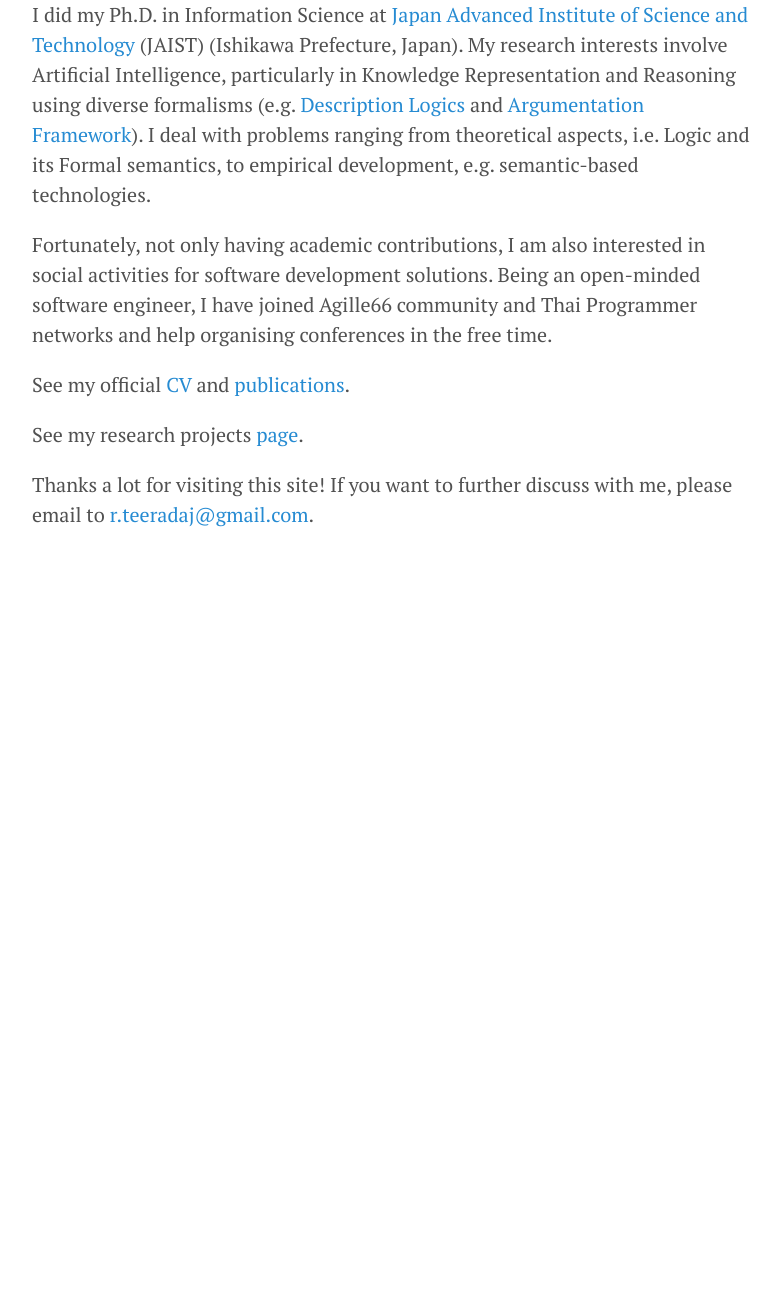
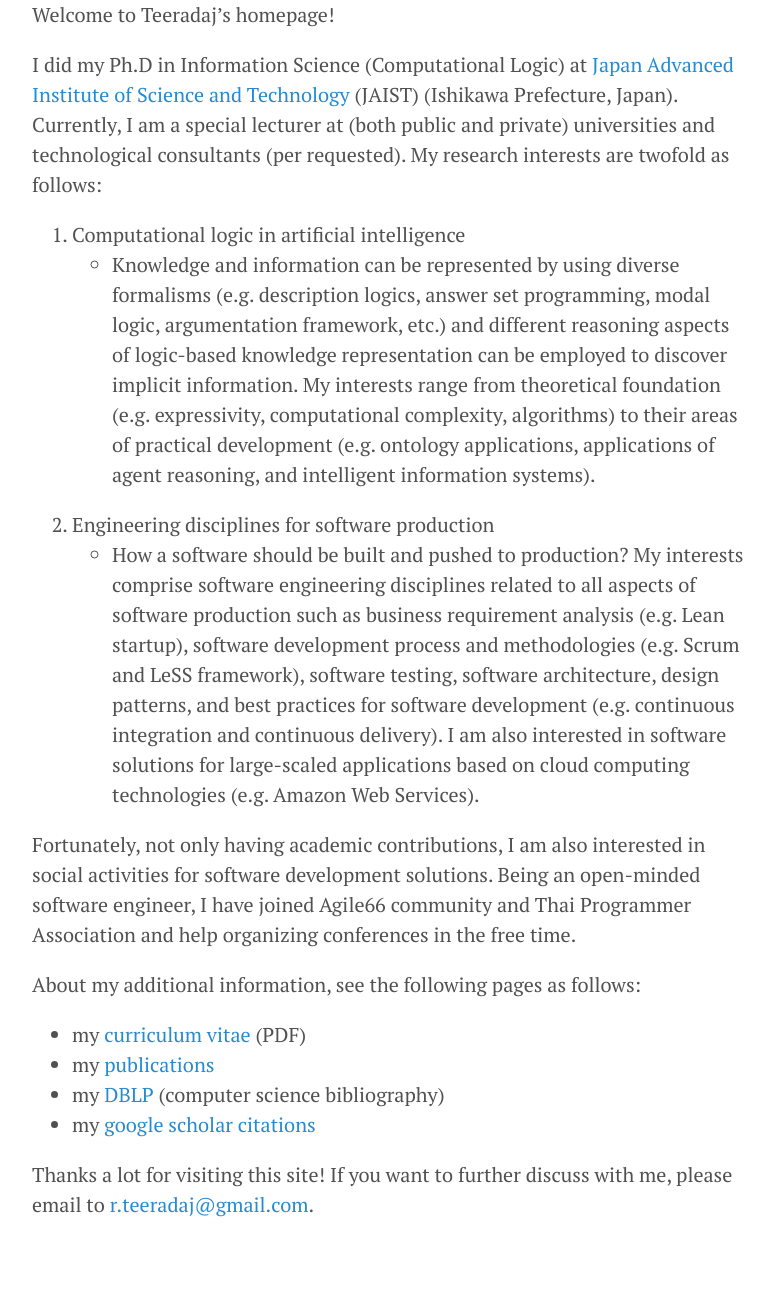
Before and after one commit to xlives/xlives.github.io, a Jekyll site: the page built from about-me.markdown, in a window 1280 px wide. Shown: the part 512-1812 px from the top of the page, without its empty margins (248-1028 px from the left). Built offline with Jekyll 4.4.1, drawn with Linux system fonts in a browser that asks for light colours; before the commit the page ends 1122 px from its top, so only the background shows below that.

Commit message:
Update about-me.markdown

```diff
--- a/about-me.markdown
+++ b/about-me.markdown
@@ -7,16 +7,33 @@ layout: page
 <img src="https://a0.muscache.com/ac/users/4140617/profile_pic/1435810230/original.jpg?interpolation=lanczos-none&crop=w:w;*,*&crop=h:h;*,*&resize=225:*&output-format=jpg&output-quality=70">
 </p>
 
-I did my Ph.D. in Information Science at [Japan Advanced Institute of Science and Technology](http://www.jaist.ac.jp/){:target="_blank"} (JAIST) (Ishikawa Prefecture, Japan).
-My research interests involve Artificial Intelligence, particularly in Knowledge Representation and Reasoning using
-diverse formalisms (e.g. [Description Logics](https://en.wikipedia.org/wiki/Description_logic){:target="_blank"} and [Argumentation Framework](https://en.wikipedia.org/wiki/Argumentation_framework){:target="_blank"}). I deal with
-problems ranging from theoretical aspects, i.e. Logic and its Formal semantics, to empirical development, e.g. semantic-based technologies.
+Welcome to Teeradaj's homepage!
 
-Fortunately, not only having academic contributions, I am also interested in social activities for software development solutions. Being an open-minded software engineer, I have joined Agille66 community and Thai Programmer networks and help organising conferences in the free time.
+I did my Ph.D in Information Science (Computational Logic) at [Japan Advanced Institute of Science and Technology](http://www.jaist.ac.jp/){:target="_blank"} (JAIST) (Ishikawa Prefecture, Japan).
+Currently, I am a special lecturer at (both public and private) universities and technological consultants
+(per requested). My research interests are twofold as follows:
+1. Computational logic in artificial intelligence
+  * Knowledge and information can be represented by using diverse formalisms (e.g. description logics, answer set
+  programming, modal logic, argumentation framework, etc.) and different reasoning aspects of logic-based knowledge
+  representation can be employed to discover implicit information. My interests range from theoretical foundation (e.g.
+  expressivity, computational complexity, algorithms) to their areas of practical development (e.g. ontology applications,
+  applications of agent reasoning, and intelligent information systems).
+2. Engineering disciplines for software production
+  * How a software should be built and pushed to production? My interests comprise software engineering disciplines
+  related to all aspects of software production such as business requirement analysis (e.g. Lean startup), software
+  development process and methodologies (e.g. Scrum and LeSS framework), software testing, software architecture,
+  design patterns, and best practices for software development (e.g. continuous integration and continuous delivery).
+  I am also interested in software solutions for large-scaled applications based on cloud computing technologies (e.g.
+  Amazon Web Services).
 
-See my official [CV](https://drive.google.com/file/d/0B3XK_HW-FzZaMldXMm52V3RpV2c/view){:target="_blank"} and
-[publications](https://xlives.github.io/publications.html){:target="_blank"}.
+Fortunately, not only having academic contributions, I am also interested in social activities for software
+development solutions. Being an open-minded software engineer, I have joined Agile66 community and Thai Programmer
+Association and help organizing conferences in the free time.
 
-See my research projects [page](https://sites.google.com/site/tracharak/home){:target="_blank"}.
+About my additional information, see the following pages as follows:
+  * my [curriculum vitae](https://drive.google.com/file/d/0B3XK_HW-FzZaMldXMm52V3RpV2c/view){:target="_blank"} (PDF)
+  * my [publications](https://xlives.github.io/publications.html){:target="_blank"}
+  * my [DBLP](https://dblp.org/pers/hd/r/Racharak:Teeradaj){:target="_blank"} (computer science bibliography)
+  * my [google scholar citations](https://scholar.google.co.th/citations?user=x3J3MPEAAAAJ&hl=en){:target="_blank"}
 
 Thanks a lot for visiting this site! If you want to further discuss with me, please email to <r.teeradaj@gmail.com>.
```
